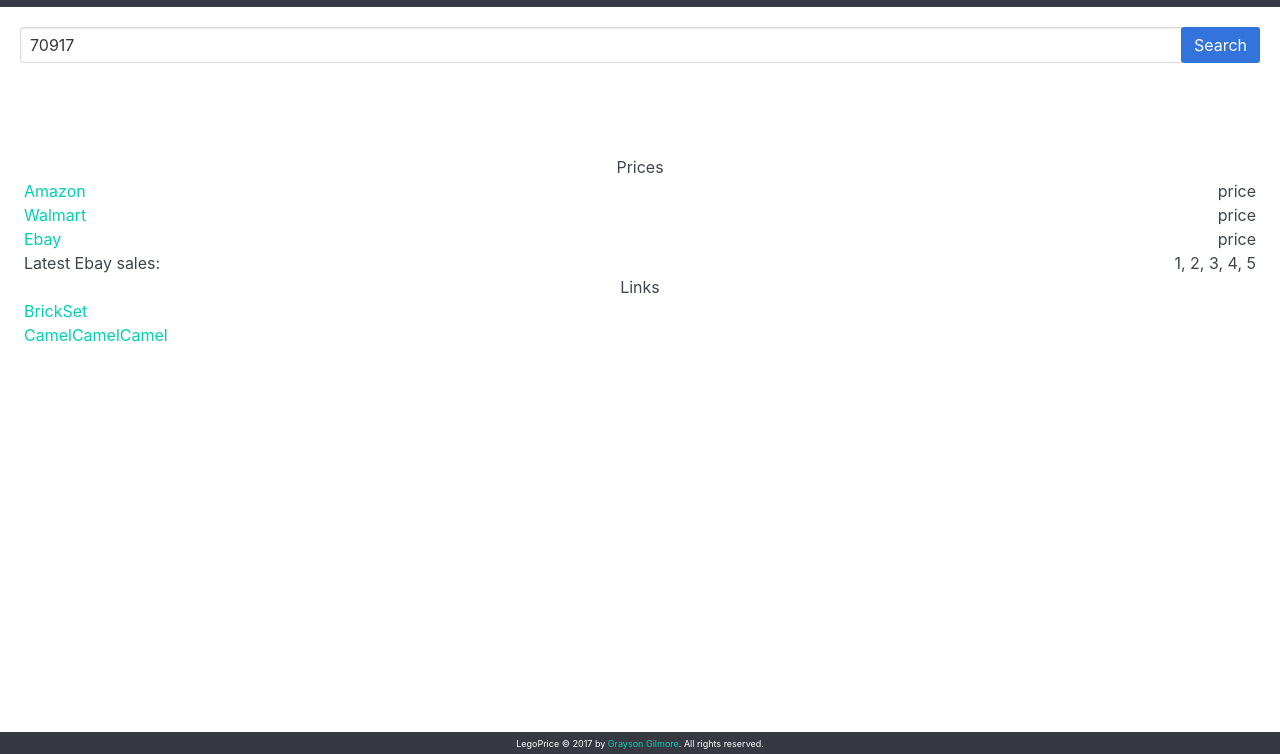
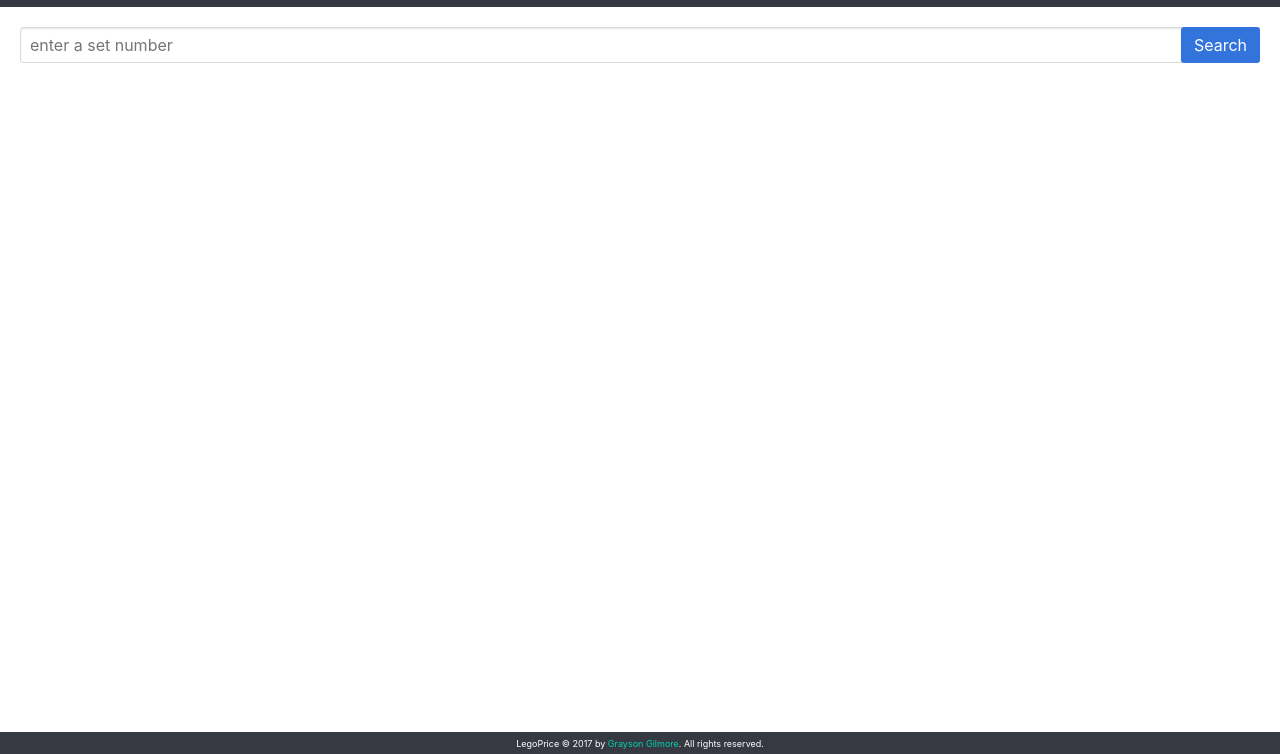
Before and after one commit to gilmoreg/legoprice, a website: page dist/index.html in a window 1280 px wide. Shown: the part 46-800 px from the top of the page. Drawn offline with nearby package versions, Linux system fonts and the light colour scheme.

Commit message:
Set production options

```diff
--- a/dist/index.html
+++ b/dist/index.html
@@ -17,13 +17,13 @@
       <form id="set-form">
         <div class="field has-addons">
           <div class="control is-expanded">
-            <input id="set-number" class="input" type="text" value="70917" placeholder="enter a set number">
+            <input id="set-number" class="input" type="text" placeholder="enter a set number">
           </div>
           <a class="button is-info" id="submit">Search</a>
         </div>
         <p id="error" class="hidden help is-danger"></p>
       </form>
-      <div class="section " id="results">
+      <div class="section hidden" id="results">
         <p class="tcenter title is-5" id="title"></p>
         <p class="tcenter">
           Prices
--- a/server/server.js
+++ b/server/server.js
@@ -38,4 +38,4 @@
   res.status(500).json({ error: 'Something went wrong' }).end();
 });
 
-app.listen(3000);
+app.listen(process.env.PORT);
```
